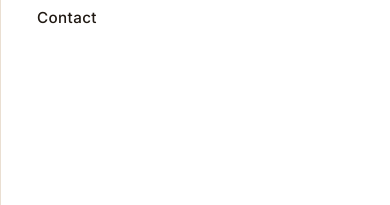
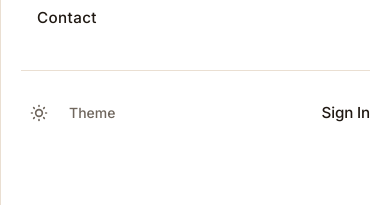
Before and after one commit to Shreya2345shrivastava/BuildWithShreya, a Next.js app: page / in a window 390 px wide. Both pictures are taken after a click on the button "Open menu". Shown: the part 347-552 px from the top of the page. Built offline with nearby package versions, Linux system fonts and the light colour scheme; no server answers; the database is empty.

Commit message:
UI: Add ThemeToggle and UserMenu to Mobile navigation and fix dark mode mobile menu background

```diff
--- a/src/components/layout/MobileMenu.tsx
+++ b/src/components/layout/MobileMenu.tsx
@@ -4,16 +4,20 @@ import { useEffect, useRef } from "react";
 import { PrimaryButton } from "@/components/ui/PrimaryButton";
 import { NavLinks } from "@/components/layout/NavLinks";
 import { Logo } from "@/components/layout/Logo";
+import { ThemeToggle } from "@/components/layout/ThemeToggle";
+import { UserMenu } from "@/components/auth";
 import { cn } from "@/lib/utils";
 
 interface MobileMenuProps {
 	open: boolean;
 	onClose: () => void;
+	profile?: { name?: string; image?: string; username?: string; email?: string };
 }
 
 export function MobileMenu({
 	open,
 	onClose,
+	profile,
 }: MobileMenuProps) {
 	const panelRef = useRef<HTMLDivElement>(null);
 	const closeButtonRef = useRef<HTMLButtonElement>(null);
@@ -104,7 +108,7 @@ export function MobileMenu({
 				aria-modal="true"
 				aria-label="Mobile navigation"
 				className={cn(
-					"absolute right-0 top-0 flex h-full w-full max-w-[28rem] flex-col border-l border-[var(--color-border-soft)] dark:border-[#2a332d] bg-[rgba(255,250,244,0.96)] backdrop-blur-2xl px-5 pb-6 pt-5 shadow-[0_20px_60px_rgba(32,25,19,0.12)] transition-all duration-500 ease-out",
+					"absolute right-0 top-0 flex h-full w-full max-w-[28rem] flex-col border-l border-[var(--color-border-soft)] dark:border-[#2a332d] bg-[rgba(255,250,244,0.96)] dark:bg-[#131715]/96 backdrop-blur-2xl px-5 pb-6 pt-5 shadow-[0_20px_60px_rgba(32,25,19,0.12)] dark:shadow-[0_20px_60px_rgba(0,0,0,0.5)] transition-all duration-500 ease-out",
 					open
 						? "translate-x-0"
 						: "translate-x-full",
@@ -146,6 +150,14 @@ export function MobileMenu({
 						className="text-base"
 					/>
 
+					<div className="mt-8 flex items-center justify-between py-6 border-t border-[var(--color-border-soft)] dark:border-[#2a332d]">
+						<div className="flex items-center gap-3">
+							<ThemeToggle />
+							<span className="text-sm font-medium text-[var(--color-text-secondary)]">Theme</span>
+						</div>
+						<UserMenu profile={profile} />
+					</div>
+
 					<div className="mt-auto pt-8">
 						<PrimaryButton
 							href="/books/first-build-it-then-make-it-beautiful"
--- a/src/components/layout/Navbar.tsx
+++ b/src/components/layout/Navbar.tsx
@@ -139,6 +139,7 @@ export function Navbar({ profile }: { profile?: { name?: string; image?: string;
       <MobileMenu
         open={open}
         onClose={() => setOpen(false)}
+        profile={profile}
       />
     </header>
   );
```
